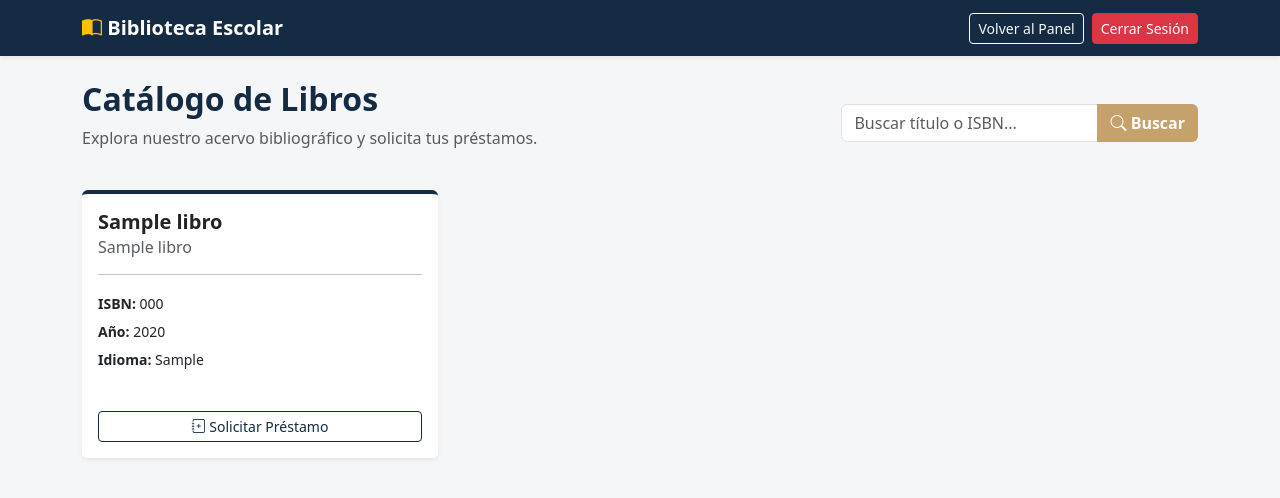
After one commit to Ximenadiaz21/proyecto-final-is, a Django app: template templates/lista_libros.html in a window 1280 px wide. The commit adds this page. Shown: the top 498 px of the page. Run offline with Django 5.2, Linux system fonts and the light colour scheme; the template is opened without the code that fills it: values that come from a table or form of the project are taken from there, others are empty; tables that the repository leaves empty hold one stand-in row (values such as "Sample post").

Commit message:
Implementada la funcionalidad de solicitar préstamo y vinculación de usuario estudiante

```diff
--- a/biblioteca/urls.py
+++ b/biblioteca/urls.py
@@ -1,4 +1,3 @@
-
 from django.contrib import admin
 from django.urls import path, include
 from django.views.generic import RedirectView
@@ -33,4 +32,7 @@ urlpatterns = [
 
     # Conecta el catálogo de libros
     path('catalogo/', include('catalogo.urls')),
+
+    # Conecta los préstamos
+    path('prestamos/', include('prestamos.urls')),
 ]
--- /dev/null
+++ b/prestamos/urls.py
@@ -0,0 +1,6 @@
+from django.urls import path
+from . import views
+
+urlpatterns = [
+    path('solicitar/<int:libro_id>/', views.solicitar_prestamo, name='solicitar_prestamo'),
+]
--- /dev/null
+++ b/templates/lista_libros.html
@@ -0,0 +1,118 @@
+<!DOCTYPE html>
+<html lang="es">
+<head>
+    <meta charset="UTF-8">
+    <meta name="viewport" content="width=device-width, initial-scale=1.0">
+    <title>Catálogo de Libros | Biblioteca Escolar</title>
+    <!-- Bootstrap 5 -->
+    <link href="https://cdn.jsdelivr.net/npm/bootstrap@5.3.0/dist/css/bootstrap.min.css" rel="stylesheet">
+    <!-- Bootstrap Icons -->
+    <link rel="stylesheet" href="https://cdn.jsdelivr.net/npm/bootstrap-icons@1.11.3/font/bootstrap-icons.min.css">
+    <style>
+        :root {
+            --azul: #142b43;
+            --dorado: #c5a16b;
+            --fondo: #f5f6f8;
+        }
+        body {
+            background-color: var(--fondo);
+        }
+        .navbar-custom {
+            background-color: var(--azul);
+        }
+        .card-libro {
+            transition: transform 0.2s;
+            border: none;
+            border-top: 4px solid var(--azul);
+        }
+        .card-libro:hover {
+            transform: translateY(-5px);
+            box-shadow: 0 4px 15px rgba(0,0,0,0.1);
+        }
+        .btn-dorado {
+            background-color: var(--dorado);
+            color: white;
+            font-weight: bold;
+        }
+        .btn-dorado:hover {
+            background-color: #b38f5a;
+            color: white;
+        }
+    </style>
+</head>
+<body>
+
+    <!-- Menú de Navegación -->
+    <nav class="navbar navbar-expand-lg navbar-dark navbar-custom mb-4 shadow-sm">
+        <div class="container">
+            <a class="navbar-brand fw-bold" href="{% url 'panel' %}">
+                <i class="bi bi-book-half text-warning"></i> Biblioteca Escolar
+            </a>
+            <div class="d-flex">
+                <a href="{% url 'panel' %}" class="btn btn-outline-light btn-sm me-2">Volver al Panel</a>
+                <form method="post" action="{% url 'logout' %}" class="d-inline">
+                    {% csrf_token %}
+                    <button type="submit" class="btn btn-danger btn-sm">Cerrar Sesión</button>
+                </form>
+            </div>
+        </div>
+    </nav>
+
+    <!-- Contenido Principal -->
+    <div class="container">
+        <div class="row mb-4 align-items-center">
+            <div class="col">
+                <h2 class="text-primary fw-bold" style="color: var(--azul) !important;">Catálogo de Libros</h2>
+                <p class="text-muted">Explora nuestro acervo bibliográfico y solicita tus préstamos.</p>
+            </div>
+            <div class="col-auto">
+                <!-- Buscador (Visual por ahora) -->
+                <div class="input-group">
+                    <input type="text" class="form-control" placeholder="Buscar título o ISBN...">
+                    <button class="btn btn-dorado" type="button"><i class="bi bi-search"></i> Buscar</button>
+                </div>
+            </div>
+        </div>
+
+        <!-- Cuadrícula de Libros -->
+        <div class="row row-cols-1 row-cols-md-2 row-cols-lg-3 g-4">
+            <!-- Ciclo para mostrar los libros de la base de datos -->
+            {% for libro in libros %}
+            <div class="col">
+                <div class="card h-100 card-libro shadow-sm">
+                    <div class="card-body">
+                        <h5 class="card-title fw-bold text-dark">{{ libro.titulo }}</h5>
+                        {% if libro.subtitulo %}
+                            <h6 class="card-subtitle mb-2 text-muted">{{ libro.subtitulo }}</h6>
+                        {% endif %}
+                        <hr>
+                        <p class="card-text mb-1">
+                            <small><strong>ISBN:</strong> {{ libro.isbn }}</small>
+                        </p>
+                        <p class="card-text mb-1">
+                            <small><strong>Año:</strong> {{ libro.anio_publicacion|default:"N/A" }}</small>
+                        </p>
+                        <p class="card-text mb-3">
+                            <small><strong>Idioma:</strong> {{ libro.idioma }}</small>
+                        </p>
+                    </div>
+                    <div class="card-footer bg-white border-0 pb-3 text-center">
+                        <button class="btn btn-outline-primary btn-sm w-100" style="border-color: var(--azul); color: var(--azul);">
+                            <i class="bi bi-journal-plus"></i> Solicitar Préstamo
+                        </button>
+                    </div>
+                </div>
+            </div>
+            {% empty %}
+            <!-- Mensaje si no hay libros registrados -->
+            <div class="col-12 text-center py-5">
+                <h4 class="text-muted">Aún no hay libros registrados en el catálogo.</h4>
+            </div>
+            {% endfor %}
+        </div>
+    </div>
+
+    <!-- Scripts de Bootstrap -->
+    <script src="https://cdn.jsdelivr.net/npm/bootstrap@5.3.0/dist/js/bootstrap.bundle.min.js"></script>
+</body>
+</html>
```
Also changed, not shown: prestamos/views.py (+90 -2 lines), templates/catalogo/lista_libros.html (+12 -1 lines).
